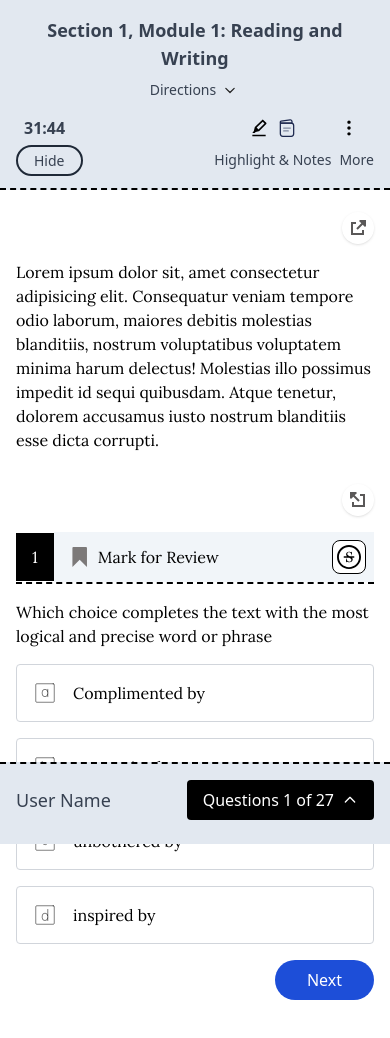
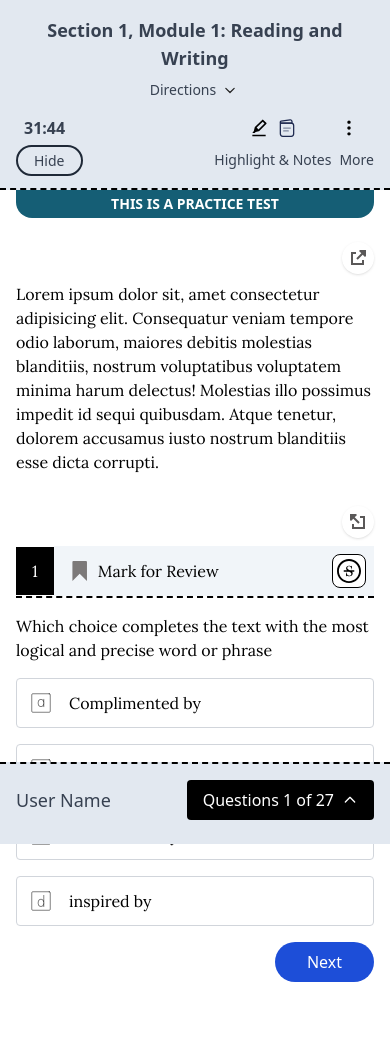
Before and after one commit to shifamahveen/sat-test, a website: page src/index.html in a window 390 px wide. Drawn offline with Linux system fonts and the light colour scheme; a web font is replaced by a local one.

Commit message:
responsiveness

```diff
--- a/src/index.html
+++ b/src/index.html
@@ -10,7 +10,7 @@
     <title>Test Platform</title>
 </head>
 <body>
-    <header class="bg-slate-200 text-gray-700 fixed w-screen border-b-2 border-black border-dashed z-50">
+    <header class="bg-slate-200 text-gray-700 border-b-2 border-black border-dashed z-50">
         <nav class="max-w-screen-xl mx-auto p-4 sm:px-16 grid grid-cols-6 gap-4 items-center justify-between">
             <!-- first -->
             <div class="col-span-6 md:col-span-2 text-center md:text-start">
@@ -68,18 +68,18 @@
     </header>
 
     <main>
-        <div class="px-4 m-0 text-sm max-w-screen-xl mx-auto pt-40 md:pt-28 xl:pt-[93px] mx-auto sm:px-16">
+        <div class="px-4 m-0 text-sm max-w-screen-xl mx-auto mx-auto sm:px-16">
             <p class="m-0 p-1 bg-cyan-800 rounded-b-2xl text-white text-center font-semibold">THIS IS A PRACTICE TEST</p>
         </div>
 
-        <section class="max-w-screen-xl p-4 pt-0 mt-0 sm:px-16 mx-auto grid grid-cols-2 h-screen font-lora h-fit md:h-[80vh] mb-60 sm:mb-20">
+        <section class="max-w-screen-xl p-4 pt-0 mt-0 sm:px-16 mx-auto grid grid-cols-2 font-lora pb-0 mb-4 h-[80vh]">
             <!-- left -->
             <div class="col-span-2 md:col-span-1 md:border-r-4 border-gray-200 px-0 py-6 md:p-6 ps-0">
                 <button class="block rounded-full shadow p-2 ms-auto hover:shadow-xl duration-300 bg-opacity-25 hover:bg-gray-100 mb-2">
                     <svg class="w-4 h-4" viewBox="0 0 16 16" fill="none" xmlns="http://www.w3.org/2000/svg"><g id="SVGRepo_bgCarrier" stroke-width="0"></g><g id="SVGRepo_tracerCarrier" stroke-linecap="round" stroke-linejoin="round"></g><g id="SVGRepo_iconCarrier"> <path d="M10 0L9 1L11.2929 3.29289L6.2929 8.29289L7.70711 9.70711L12.7071 4.7071L15 7L16 6V0H10Z" fill="#5a5858"></path> <path d="M1 2H6V4H3V13H12V10H14V15H1V2Z" fill="#5a5858"></path> </g></svg>
                 </button>
 
-                <p class="mt-4">
+                <p>
                     Lorem ipsum dolor sit, amet consectetur adipisicing elit. Consequatur veniam tempore odio laborum, maiores debitis molestias blanditiis, nostrum voluptatibus voluptatem minima harum delectus! Molestias illo possimus impedit id sequi quibusdam. Atque tenetur, dolorem accusamus iusto nostrum blanditiis esse dicta corrupti.
                 </p>
 
@@ -91,11 +91,11 @@
                     <svg class="w-4 h-4" viewBox="0 0 16 16" fill="none" xmlns="http://www.w3.org/2000/svg" transform="matrix(-1, 0, 0, 1, 0, 0)"><g id="SVGRepo_bgCarrier" stroke-width="0"></g><g id="SVGRepo_tracerCarrier" stroke-linecap="round" stroke-linejoin="round"></g><g id="SVGRepo_iconCarrier"> <path d="M10 0L9 1L11.2929 3.29289L6.2929 8.29289L7.70711 9.70711L12.7071 4.7071L15 7L16 6V0H10Z" fill="#5a5858"></path> <path d="M1 2H6V4H3V13H12V10H14V15H1V2Z" fill="#5a5858"></path> </g></svg>
                 </button>
 
-                <div class="flex mt-4 border-b-2 border-black border-dashed w-full">
+                <div class="flex border-b-2 border-black border-dashed w-full">
                     <span class="bg-black text-white py-3 px-4 my-auto">1</span>
                     <div class="flex justify-between items-center bg-slate-100 p-2 w-full">
                         <button class="inline-flex space-x-2 items-center my-auto ms-2">
-                            <svg class="w-5 h-5" fill="#7c7979" height="200px" width="200px" version="1.1" id="Layer_1" xmlns="http://www.w3.org/2000/svg" xmlns:xlink="http://www.w3.org/1999/xlink" viewBox="0 0 512 512" enable-background="new 0 0 512 512" xml:space="preserve"><g id="SVGRepo_bgCarrier" stroke-width="0"></g><g id="SVGRepo_tracerCarrier" stroke-linecap="round" stroke-linejoin="round"></g><g id="SVGRepo_iconCarrier"> <path d="M410.9,0H85.1C72.3,0,61.8,10.4,61.8,23.3V512L248,325.8L434.2,512V23.3C434.2,10.4,423.8,0,410.9,0z"></path> </g></svg>
+                            <svg class="w-5 h-5" fill="#7c7979" version="1.1" id="Layer_1" xmlns="http://www.w3.org/2000/svg" xmlns:xlink="http://www.w3.org/1999/xlink" viewBox="0 0 512 512" enable-background="new 0 0 512 512" xml:space="preserve"><g id="SVGRepo_bgCarrier" stroke-width="0"></g><g id="SVGRepo_tracerCarrier" stroke-linecap="round" stroke-linejoin="round"></g><g id="SVGRepo_iconCarrier"> <path d="M410.9,0H85.1C72.3,0,61.8,10.4,61.8,23.3V512L248,325.8L434.2,512V23.3C434.2,10.4,423.8,0,410.9,0z"></path> </g></svg>
                             <span>Mark for Review</span>
                         </button>
 
@@ -110,19 +110,19 @@
                     <h1>Which choice completes the text with the most logical and precise word or phrase</h1>
 
                     <div class="space-y-4 my-4">
-                        <button class="flex space-x-4 w-full text-left p-4 rounded border border-gray-300 hover:bg-slate-200 focus:bg-gray-100 focus:outline-dotted focus:outline-2 focus:outline-gray-700 duration-100">
+                        <button class="flex space-x-4 w-full text-left p-3 rounded border border-gray-300 hover:bg-slate-200 focus:bg-gray-100 focus:outline-dotted focus:outline-2 focus:outline-gray-700 duration-100">
                           <svg class="w-6 h-6 my-auto" viewBox="0 0 48 48" xmlns="http://www.w3.org/2000/svg" fill="#000000"><g id="SVGRepo_bgCarrier" stroke-width="0"></g><g id="SVGRepo_tracerCarrier" stroke-linecap="round" stroke-linejoin="round"></g><g id="SVGRepo_iconCarrier"><defs><style>.a{fill:none;stroke:#000000;stroke-linecap:round;stroke-linejoin:round;}</style></defs><path class="a" d="M40.5,5.5H7.5a2,2,0,0,0-2,2v33a2,2,0,0,0,2,2h33a2,2,0,0,0,2-2V7.5A2,2,0,0,0,40.5,5.5Z"></path><path class="a" d="M29.5605,25.8072A5.56,5.56,0,0,1,24,31.3677h0a5.56,5.56,0,0,1-5.5605-5.56V22.1928A5.56,5.56,0,0,1,24,16.6323h0a5.56,5.56,0,0,1,5.5605,5.56"></path><line class="a" x1="29.5605" y1="31.3677" x2="29.5605" y2="16.6323"></line></g></svg>
                           <span>Complimented by</span>
                         </button>
-                        <button class="flex space-x-4 w-full text-left p-4 rounded border border-gray-300 hover:bg-slate-200 focus:bg-gray-100 focus:outline-dotted focus:outline-2 focus:outline-gray-700 duration-100">
+                        <button class="flex space-x-4 w-full text-left p-3 rounded border border-gray-300 hover:bg-slate-200 focus:bg-gray-100 focus:outline-dotted focus:outline-2 focus:outline-gray-700 duration-100">
                           <svg class="w-6 h-6 my-auto" viewBox="0 0 48 48" xmlns="http://www.w3.org/2000/svg" fill="#000000"><g id="SVGRepo_bgCarrier" stroke-width="0"></g><g id="SVGRepo_tracerCarrier" stroke-linecap="round" stroke-linejoin="round"></g><g id="SVGRepo_iconCarrier"><defs><style>.a{fill:none;stroke:#000000;stroke-linecap:round;stroke-linejoin:round;}</style></defs><path class="a" d="M40.5,5.5H7.5a2,2,0,0,0-2,2v33a2,2,0,0,0,2,2h33a2,2,0,0,0,2-2V7.5A2,2,0,0,0,40.5,5.5Z"></path><path class="a" d="M18.44,25.9462A5.5606,5.5606,0,0,1,24,20.3856h0a5.5606,5.5606,0,0,1,5.5605,5.5606v3.6143A5.5606,5.5606,0,0,1,24,35.1211h0A5.5606,5.5606,0,0,1,18.44,29.5605"></path><line class="a" x1="18.4395" y1="35.1211" x2="18.4395" y2="12.8789"></line></g></svg>
                             <span class="">uncertain about</span>
                         </button>
-                        <button class="flex space-x-4 w-full text-left p-4 rounded border border-gray-300 hover:bg-slate-200 focus:bg-gray-100 focus:outline-dotted focus:outline-2 focus:outline-gray-700 duration-100">
+                        <button class="flex space-x-4 w-full text-left p-3 rounded border border-gray-300 hover:bg-slate-200 focus:bg-gray-100 focus:outline-dotted focus:outline-2 focus:outline-gray-700 duration-100">
                           <svg class="w-6 h-6 my-auto" viewBox="0 0 48 48" xmlns="http://www.w3.org/2000/svg" fill="#000000"><g id="SVGRepo_bgCarrier" stroke-width="0"></g><g id="SVGRepo_tracerCarrier" stroke-linecap="round" stroke-linejoin="round"></g><g id="SVGRepo_iconCarrier"><defs><style>.a{fill:none;stroke:#000000;stroke-linecap:round;stroke-linejoin:round;}</style></defs><path class="a" d="M40.5,5.5H7.5a2,2,0,0,0-2,2v33a2,2,0,0,0,2,2h33a2,2,0,0,0,2-2V7.5A2,2,0,0,0,40.5,5.5Z"></path><path class="a" d="M29.1945,28.567a5.5585,5.5585,0,0,1-4.8284,2.8007h0a5.5606,5.5606,0,0,1-5.5606-5.56V22.1928a5.5606,5.5606,0,0,1,5.5606-5.56h0a5.5583,5.5583,0,0,1,4.8228,2.791"></path></g></svg>
                             <span class="">unbothered by</span>
                         </button>
-                        <button class="flex space-x-4 w-full text-left p-4 rounded border border-gray-300 hover:bg-slate-200 focus:bg-gray-100 focus:outline-dotted focus:outline-2 focus:outline-gray-700 duration-100">
+                        <button class="flex space-x-4 w-full text-left p-3 rounded border border-gray-300 hover:bg-slate-200 focus:bg-gray-100 focus:outline-dotted focus:outline-2 focus:outline-gray-700 duration-100">
                           <svg class="w-6 h-6 my-auto" viewBox="0 0 48 48" xmlns="http://www.w3.org/2000/svg" fill="#000000"><g id="SVGRepo_bgCarrier" stroke-width="0"></g><g id="SVGRepo_tracerCarrier" stroke-linecap="round" stroke-linejoin="round"></g><g id="SVGRepo_iconCarrier"><defs><style>.a{fill:none;stroke:#000000;stroke-linecap:round;stroke-linejoin:round;}</style></defs><path class="a" d="M40.5,5.5H7.5a2,2,0,0,0-2,2v33a2,2,0,0,0,2,2h33a2,2,0,0,0,2-2V7.5A2,2,0,0,0,40.5,5.5Z"></path><path class="a" d="M29.5605,25.9462A5.5606,5.5606,0,0,0,24,20.3856h0A5.5606,5.5606,0,0,0,18.44,25.9462v3.6143A5.5606,5.5606,0,0,0,24,35.1211h0a5.5606,5.5606,0,0,0,5.5605-5.5606"></path><line class="a" x1="29.5605" y1="35.1211" x2="29.5605" y2="12.8789"></line></g></svg>
                             <span class="">inspired by</span>
                         </button>
@@ -154,7 +154,7 @@
         </section>
     </main>
 
-    <footer class="bg-slate-200 text-gray-700 fixed bottom-0 w-screen border-t-2 border-black border-dashed">
+    <footer class="bg-slate-200 text-gray-700 border-t-2 border-black border-dashed fixed bottom-0 w-screen">
         <div class="max-w-screen-xl mx-auto p-4 pb-6 sm:px-16 grid grid-cols-6 items-center justify-between font-medium relative">
             <h1 class="col-span-2 text-lg">User Name</h1>
 
@@ -185,7 +185,7 @@
     </div>
 
     <!-- questions modal -->
-    <div id="questions" class="max-w-screen-lg p-4 px-8 rounded shadow-lg bg-white absolute lg:left-44 -bottom-[180px] md:bottom-[70px] xl:bottom-[85px] hidden">
+    <div id="questions" class="max-w-screen-lg p-4 px-8 rounded shadow-lg bg-white absolute lg:left-44 bottom-[5px] md:bottom-[80px] hidden">
         <div class="popup-content">
             <div class="border-b-2 border-black p-4 sm:flex justify-between gap-4 items-center">
                 <h1 class="text-lg sm:text-xl font-semibold">Section 1, Module 1: Reading and Writing</h1>
@@ -200,7 +200,7 @@
                     </div>
 
                     <div class="flex space-x-2 items-center">
-                        <svg class="w-5 h-5" fill="#7c7979" height="200px" width="200px" version="1.1" id="Layer_1" xmlns="http://www.w3.org/2000/svg" xmlns:xlink="http://www.w3.org/1999/xlink" viewBox="0 0 512 512" enable-background="new 0 0 512 512" xml:space="preserve"><g id="SVGRepo_bgCarrier" stroke-width="0"></g><g id="SVGRepo_tracerCarrier" stroke-linecap="round" stroke-linejoin="round"></g><g id="SVGRepo_iconCarrier"> <path d="M410.9,0H85.1C72.3,0,61.8,10.4,61.8,23.3V512L248,325.8L434.2,512V23.3C434.2,10.4,423.8,0,410.9,0z"></path> </g></svg>
+                        <svg class="w-5 h-5" fill="#7c7979" version="1.1" id="Layer_1" xmlns="http://www.w3.org/2000/svg" xmlns:xlink="http://www.w3.org/1999/xlink" viewBox="0 0 512 512" enable-background="new 0 0 512 512" xml:space="preserve"><g id="SVGRepo_bgCarrier" stroke-width="0"></g><g id="SVGRepo_tracerCarrier" stroke-linecap="round" stroke-linejoin="round"></g><g id="SVGRepo_iconCarrier"> <path d="M410.9,0H85.1C72.3,0,61.8,10.4,61.8,23.3V512L248,325.8L434.2,512V23.3C434.2,10.4,423.8,0,410.9,0z"></path> </g></svg>
                         <span>For Review</span>
                     </div>
                 </div>
```
Also changed, not shown: src/output.css.
